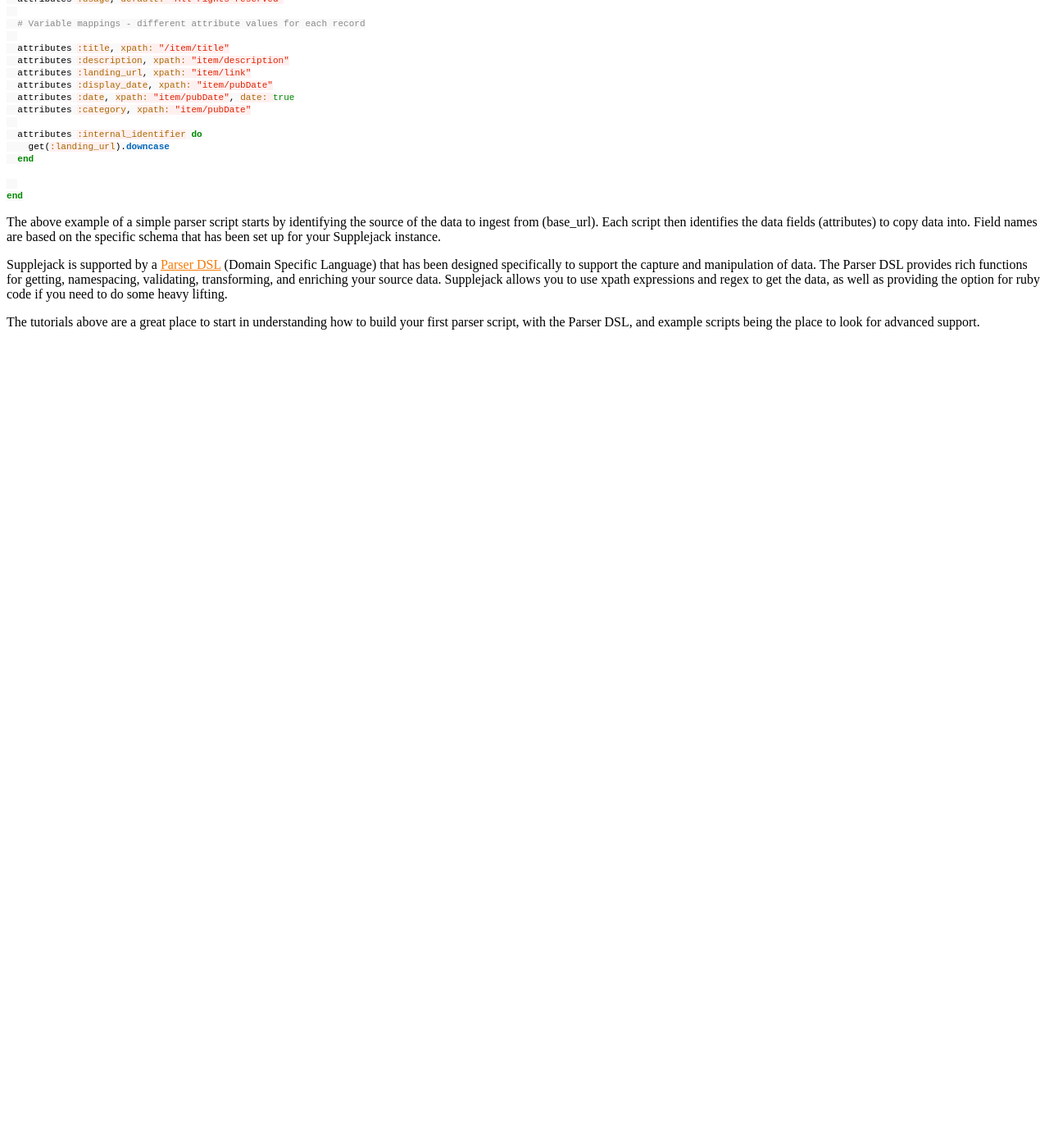
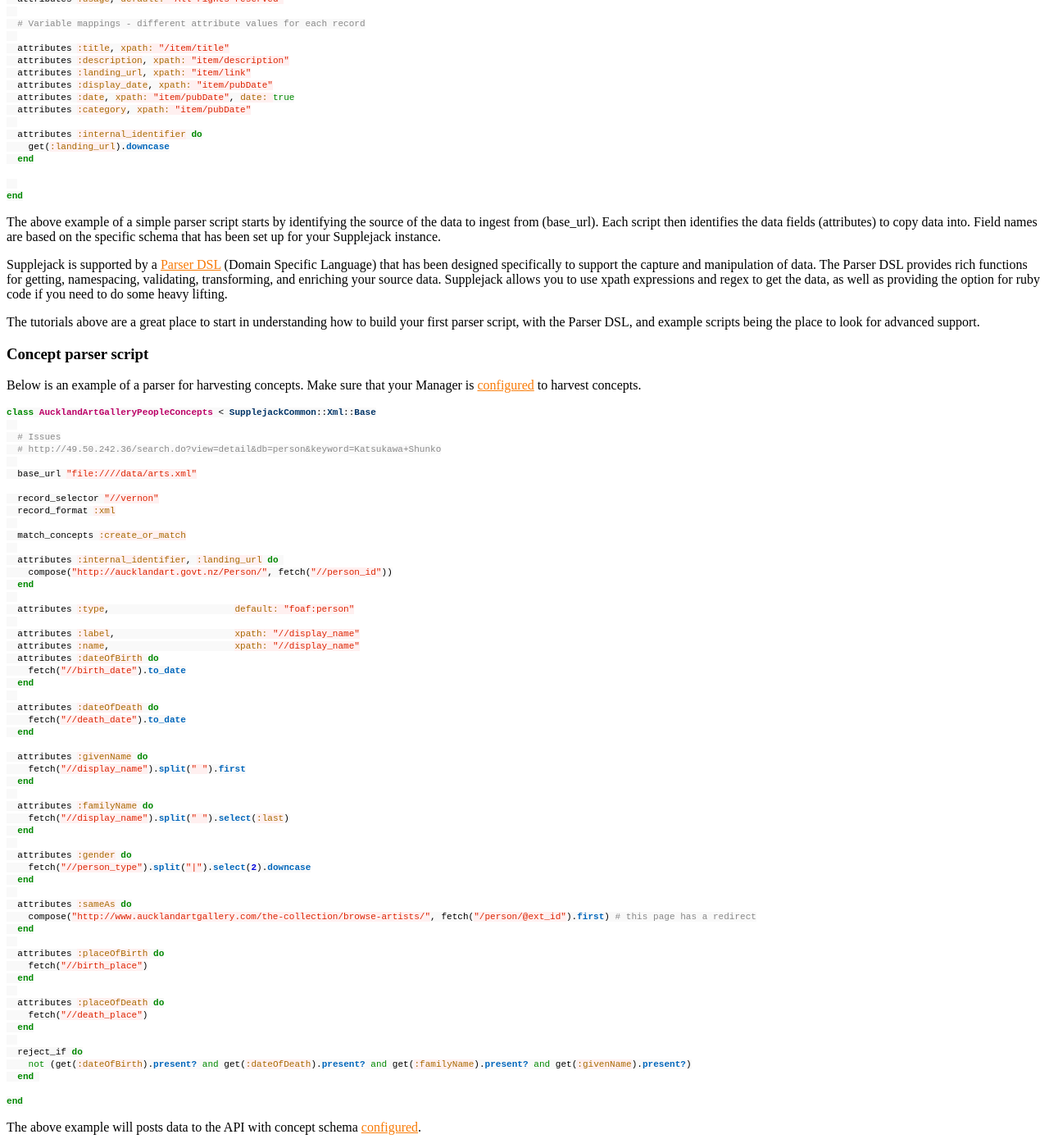
Before and after one commit to DigitalNZ/supplejack, a Jekyll site: the page built from _posts/2014-05-06-introduction-to-parser-scripts.md, in a window 1280 px wide and 1400 px high, scrolled down 1064 px. Shown: the whole window at 82% size. Built offline with Jekyll 4.4.1, drawn with Linux system fonts in a browser that asks for light colours; Markdown is read by kramdown in place of the engine named in the settings; a style sheet for code colours, icons or effects is not loaded; before the commit the page ends 1482 px from its top, so only the background shows below that.

Commit message:
Added example concept parser.

````diff
--- a/_posts/2014-05-06-introduction-to-parser-scripts.md
+++ b/_posts/2014-05-06-introduction-to-parser-scripts.md
@@ -51,3 +51,69 @@
 Supplejack is supported by a [Parser DSL](/supplejack/manager/parser-dsl-domain-specific-language.html) (Domain Specific Language) that has been designed specifically to support the capture and manipulation of data. The Parser DSL provides rich functions for getting, namespacing, validating, transforming, and enriching your source data. Supplejack allows you to use xpath expressions and regex to get the data, as well as providing the option for ruby code if you need to do some heavy lifting.
 
 The tutorials above are a great place to start in understanding how to build your first parser script, with the Parser DSL, and example scripts being the place to look for advanced support.
+
+### Concept parser script
+
+Below is an example of a parser for harvesting concepts. Make sure that your Manager is [configured](/supplejack/manager/concepts-configuration.html) to harvest concepts.
+
+```ruby
+class AucklandArtGalleryPeopleConcepts < SupplejackCommon::Xml::Base
+
+  # Issues
+  # http://49.50.242.36/search.do?view=detail&db=person&keyword=Katsukawa+Shunko
+
+  base_url "file:////data/arts.xml"
+
+  record_selector "//vernon"
+  record_format :xml
+
+  match_concepts :create_or_match
+
+  attributes :internal_identifier, :landing_url do
+    compose("http://aucklandart.govt.nz/Person/", fetch("//person_id"))
+  end
+
+  attributes :type,                       default: "foaf:person"
+
+  attributes :label,                      xpath: "//display_name"
+  attributes :name,                       xpath: "//display_name"
+  attributes :dateOfBirth do
+    fetch("//birth_date").to_date
+  end
+
+  attributes :dateOfDeath do
+    fetch("//death_date").to_date
+  end
+
+  attributes :givenName do
+    fetch("//display_name").split(" ").first
+  end
+
+  attributes :familyName do
+    fetch("//display_name").split(" ").select(:last)
+  end
+
+  attributes :gender do
+    fetch("//person_type").split("|").select(2).downcase
+  end
+
+  attributes :sameAs do
+    compose("http://www.aucklandartgallery.com/the-collection/browse-artists/", fetch("/person/@ext_id").first) # this page has a redirect
+  end
+
+  attributes :placeOfBirth do
+    fetch("//birth_place")
+  end
+
+  attributes :placeOfDeath do
+    fetch("//death_place")
+  end
+
+  reject_if do
+    not (get(:dateOfBirth).present? and get(:dateOfDeath).present? and get(:familyName).present? and get(:givenName).present?)
+  end
+
+end
+```
+
+The above example will posts data to the API with concept schema [configured](/supplejack/api/creating-schemas.html).
````
